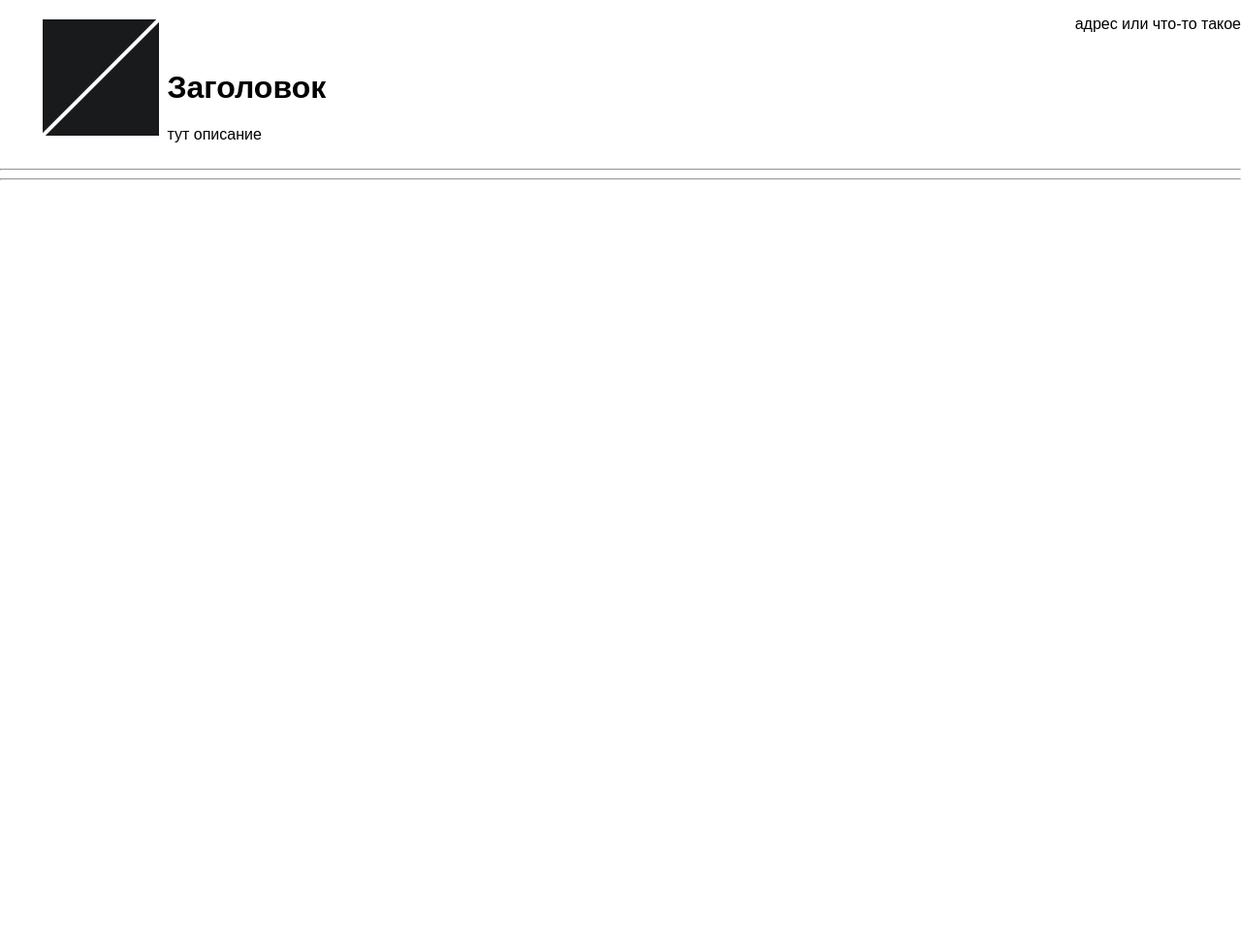
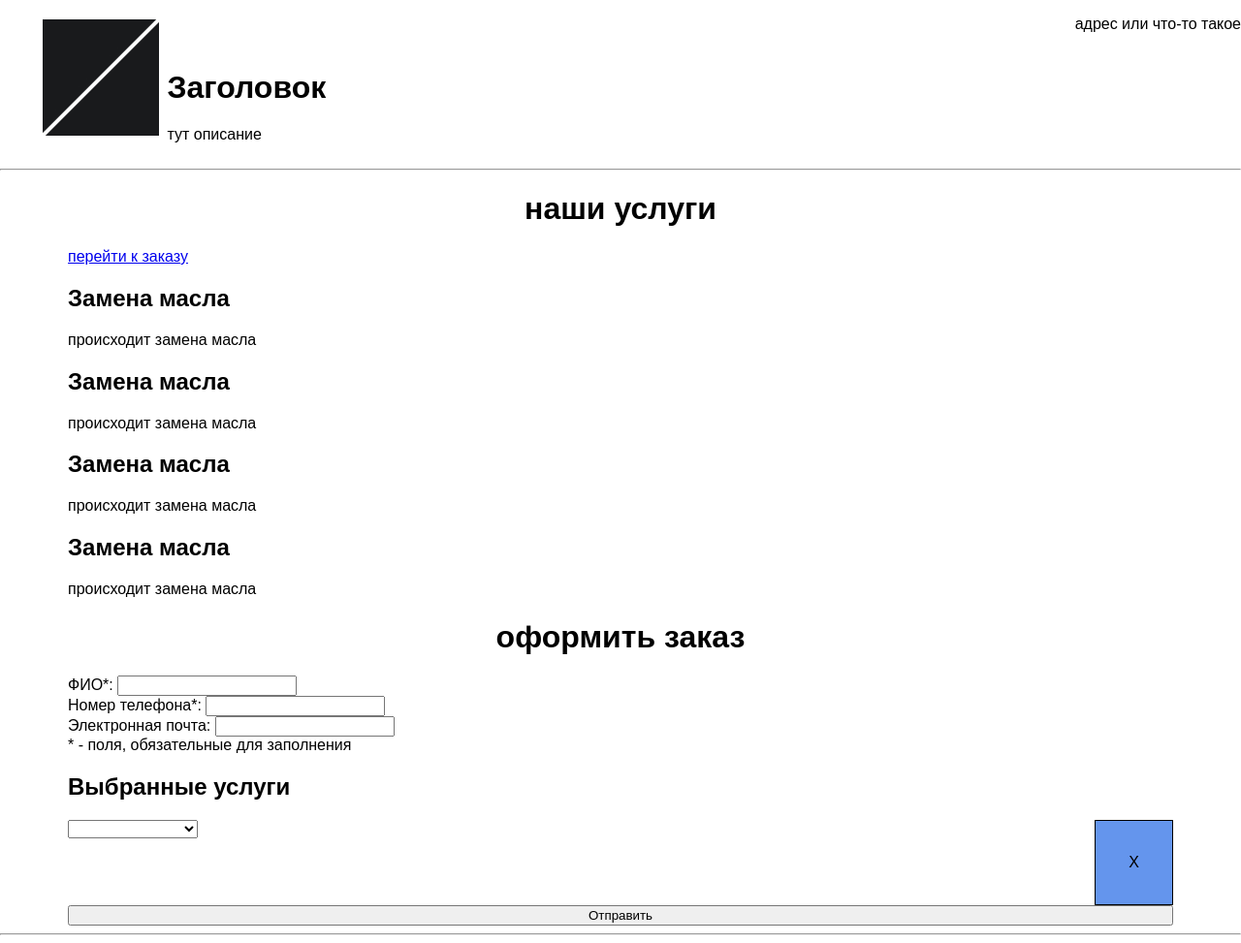
Before and after one commit to iBowie2/kupc_kurs, a PHP site: page /order.html in a window 1280 px wide. Shown: the whole page at 97% size. Before the commit the page ends 186 px from the top, so only its background shows below. Run offline with PHP 8.4, Linux system fonts and the light colour scheme.

Commit message:
Add files via upload

```diff
--- a/order.html
+++ b/order.html
@@ -29,6 +29,65 @@
     <hr />
 
     <div class="container">
+        <h1 style="text-align: center">наши услуги</h1>
+        <a href="#orderh1">перейти к заказу</a>
+
+        <div>
+            <div>
+                <h2>Замена масла</h2>
+                <p>происходит замена масла</p>
+            </div>
+            <div>
+                <h2>Замена масла</h2>
+                <p>происходит замена масла</p>
+            </div>
+            <div>
+                <h2>Замена масла</h2>
+                <p>происходит замена масла</p>
+            </div>
+            <div>
+                <h2>Замена масла</h2>
+                <p>происходит замена масла</p>
+            </div>
+        </div>
+
+        <h1 style="text-align: center" id="orderh1">оформить заказ</h1>
+
+        <form class="row">
+            <div>
+                <span>ФИО*:</span> <input type="text" required>
+            </div>
+            <div>
+                <span>Номер телефона*:</span> <input type="tel" required>
+            </div>
+            <div>
+                <span>Электронная почта:</span> <input type="email">
+            </div>
+            <span>* - поля, обязательные для заполнения</span>
+            <h2>Выбранные услуги</h2>
+            <div class="order-option-container">
+                <select name="order_option_0" class="order-option" onchange="refreshOrderOptions()"></select> <a class="button order-option-cancel" style="float: right;">X</a>
+            </div>
+            <div class="order-option-container hidden">
+                <select name="order_option_1" class="order-option" onchange="refreshOrderOptions()"></select> <a class="button order-option-cancel" style="float: right;">X</a>
+            </div>
+            <div class="order-option-container hidden">
+                <select name="order_option_2" class="order-option" onchange="refreshOrderOptions()"></select> <a class="button order-option-cancel" style="float: right;">X</a>
+            </div>
+            <div class="order-option-container hidden">
+                <select name="order_option_3" class="order-option" onchange="refreshOrderOptions()"></select> <a class="button order-option-cancel" style="float: right;">X</a>
+            </div>
+            <div class="order-option-container hidden">
+                <select name="order_option_4" class="order-option" onchange="refreshOrderOptions()"></select> <a class="button order-option-cancel" style="float: right;">X</a>
+            </div>
+            <div class="order-option-container hidden">
+                <select name="order_option_5" class="order-option" onchange="refreshOrderOptions()"></select> <a class="button order-option-cancel" style="float: right;">X</a>
+            </div>
+            <div class="order-option-container hidden">
+                <select name="order_option_6" class="order-option" onchange="refreshOrderOptions()"></select> <a class="button order-option-cancel" style="float: right;">X</a>
+            </div>
+            <input type="submit" value="Отправить">
+        </form>
     </div>
 
     <hr />
--- a/order.js
+++ b/order.js
@@ -0,0 +1,66 @@
+const orderOptions = ['Пусто', 'Замена масла', 'Ремонт двигателя', 'Замена колёс'];
+const orderCosts = [0, 100, 200, 300, 400];
+const orderOptionsControls = document.getElementsByClassName('order-option');
+const cancelControls = document.getElementsByClassName('order-option-cancel');
+const containerControls = document.getElementsByClassName('order-option-container');
+
+for (let index = 0; index < cancelControls.length; index++) {
+    const cancelControl = cancelControls[index];
+
+}
+
+for (let index = 0; index < orderOptionsControls.length; index++) {
+    const orderOptionControl = orderOptionsControls[index];
+
+    refreshControl(orderOptionControl, orderOptions);
+}
+
+function refreshControl(element, options)
+{
+    const oldIndex = element.selectedIndex;
+
+    element.innerHTML = '';
+
+    for (let optionIndex = 0; optionIndex < options.length; optionIndex++) {
+        const orderOption = options[optionIndex];
+
+        var optionElement = document.createElement('option');
+        optionElement.value = orderOption;
+        optionElement.innerHTML = orderOption;
+
+        element.appendChild(optionElement);
+    }
+
+    element.selectedIndex = oldIndex;
+}
+
+function refreshOrderOptions(){
+    var unusedOptions = orderOptions.concat([]);
+
+    for (let index = 0; index < orderOptionsControls.length - 1; index++) {
+        const orderOptionControl = orderOptionsControls[index];
+        const container = containerControls[index];
+
+        const nextOrderOptionControl = orderOptionsControls[index + 1];
+        const nextContainer = containerControls[index + 1];
+
+        if (orderOptionControl.selectedIndex < 1)
+        {
+            nextContainer.classList.add('hidden');
+        }
+        else{
+            nextContainer.classList.remove('hidden');
+
+            let selectedItem = orderOptionControl.options[orderOptionControl.selectedIndex].value;
+
+            unusedOptions = unusedOptions.filter(e => e !== selectedItem);
+
+            refreshControl(nextOrderOptionControl, unusedOptions);
+
+            if (unusedOptions.length == 1)
+            {
+                nextContainer.classList.add('hidden');
+            }
+        }
+    }
+}
--- a/styles.css
+++ b/styles.css
@@ -16,6 +16,11 @@ body {
 	margin: 0;
 }
 
+.hidden
+{
+	display: none;
+}
+
 .review {
 	padding: 1.5%;
 }
@@ -28,17 +33,18 @@ body {
 .button {
 	padding: 3%;
 	border: 1px solid black;
+	background-color: cornflowerblue;
 }
 
 .button:hover {
 	border: 1px solid gray;
-	background-color: aliceblue;
+	background-color: lightblue;
 	cursor: pointer;
 }
 
 .button:active {
 	border: 1px solid black;
-	background-color: cornflowerblue;
+	background-color: lightgreen;
 	cursor: pointer;
 }
 
```
Also changed, not shown: index.html (+32 -0 lines).
